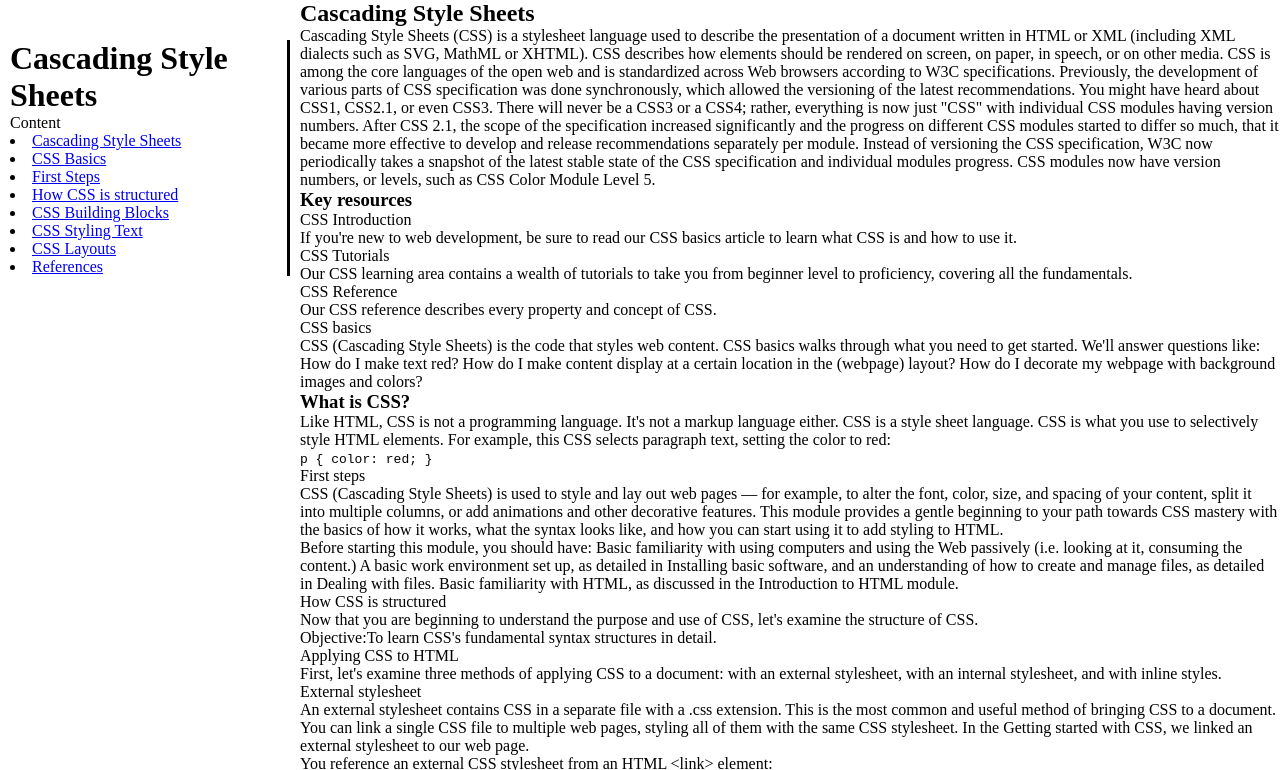
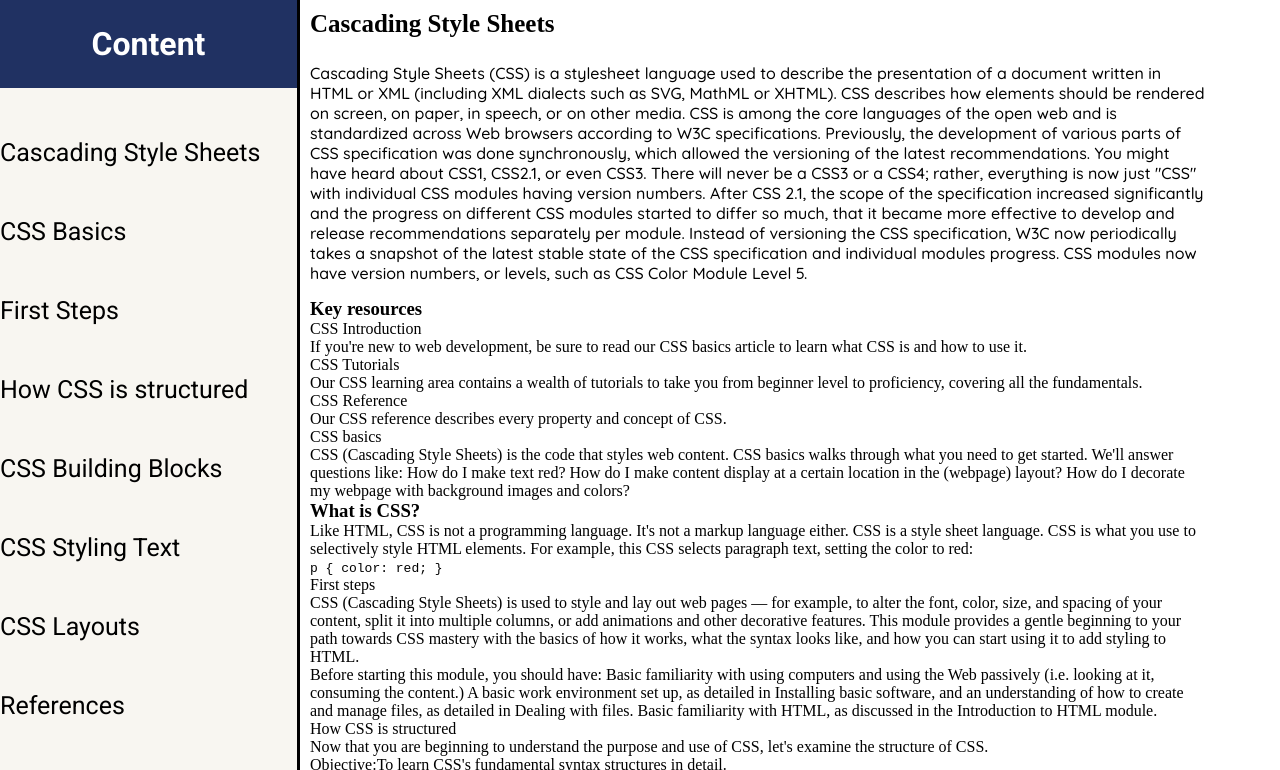
Before and after one commit to eliashagos1/Project-Technical-Documentation, a plain HTML site: page index.html in a window 1280 px wide. Shown: the top 770 px of the page. Drawn offline with Linux system fonts and the light colour scheme; a script that the page names is missing.

Commit message:
styled the left-side navigational bar

```diff
--- a/index.html
+++ b/index.html
@@ -11,9 +11,9 @@
     <main id="main-doc">
         <!--HEADER-->
        <div class="double_content">
-        <header class="navbar"><h1>Cascading Style Sheets</h1>
+        <header class="navbar_header">
+          <h1 class="navbar_h1">Content</h1>
             <nav id="navbar">
-                <header>Content</header>
                 <li><a href ="#Cascading_Style_Sheets" class="nav-link">Cascading Style Sheets</a></li>
                 <li><a href ="#CSS_basics" class="nav-link">CSS Basics</a></li>
                 <li><a href ="#first_steps" class="nav-link">First Steps</a></li>
@@ -25,10 +25,11 @@
               </nav>
         </header>
 
+
 <!--Cascading Stylesheets -->
       <div class="main_reading_content">
         <section id="Cascading_Style_Sheets" class="main-section">
-            <h1 class="CSS_title">Cascading Style Sheets</h1>
+            <h1 class="CSS_h1_title">Cascading Style Sheets</h1>
               <article class="css_p_article">
                 <p class="css_body_p">Cascading Style Sheets (CSS) is a stylesheet language used to describe the presentation of a document written in HTML or XML (including XML dialects such as SVG, MathML or XHTML). CSS describes how elements should be rendered on screen, on paper, in speech, or on other media.
 
--- a/styles.css
+++ b/styles.css
@@ -1,19 +1,77 @@
+@import url('https://fonts.googleapis.com/css2?family=Roboto:ital,wght@0,100;0,300;0,400;0,500;0,700;0,900;1,100;1,300;1,400;1,500;1,700;1,900&display=swap');
+@import url('https://fonts.googleapis.com/css2?family=Quicksand:wght@300..700&family=Roboto:ital,wght@0,100;0,300;0,400;0,500;0,700;0,900;1,100;1,300;1,400;1,500;1,700;1,900&display=swap');
+
 *{
     margin:0px;
     padding:0px;
     box-sizing:border-box;
   }
 
+/*Flexbox to structure content */
 
-  .double_content{
+  /* .double_content{
     display: flex;
     flex-direction: row;
+  }  */
+
+  /*Position to structure content  */
+
+  .navbar_header{
+    position: fixed;
   }
-  .navbar{
-    margin:40px 10px;
+
+
+  .navbar_header{
     min-width: 280px;
     width: 300px;
     height: 100%;
     border-right: solid;
+    background-color: #f8f6f1;
 
   }
+
+  #navbar li{
+    height: 100%;
+    margin: 50px 0px;
+    list-style-type: none;
+    font-size: 25px;
+    font-family: "Roboto", sans-serif;
+    font-weight: 400;
+    font-style: normal;
+
+
+  }
+
+  a{
+    text-decoration: none;
+    color: black;
+  }
+
+  .navbar_h1{
+    text-align: center;
+    padding: 25px 0px;
+    background-color: #203162;
+    color: #ffffff;
+    font-family: "Roboto", sans-serif;
+    font-weight: 700;
+    font-style: normal;
+
+  }
+
+  /* Main Body of Content CSS */
+
+  .main_reading_content{
+    margin: 0px 310px;
+    width: 70%;
+  }
+
+  .CSS_h1_title{
+    padding: 10px 0px;
+    font-size: 25px;
+  }
+
+  .css_body_p{
+    font-family: "Quicksand", sans-serif;
+    font-weight: 500;
+    padding: 15px 0px;
+  }
```
Lines whose indentation alone changed are shown as unchanged.
